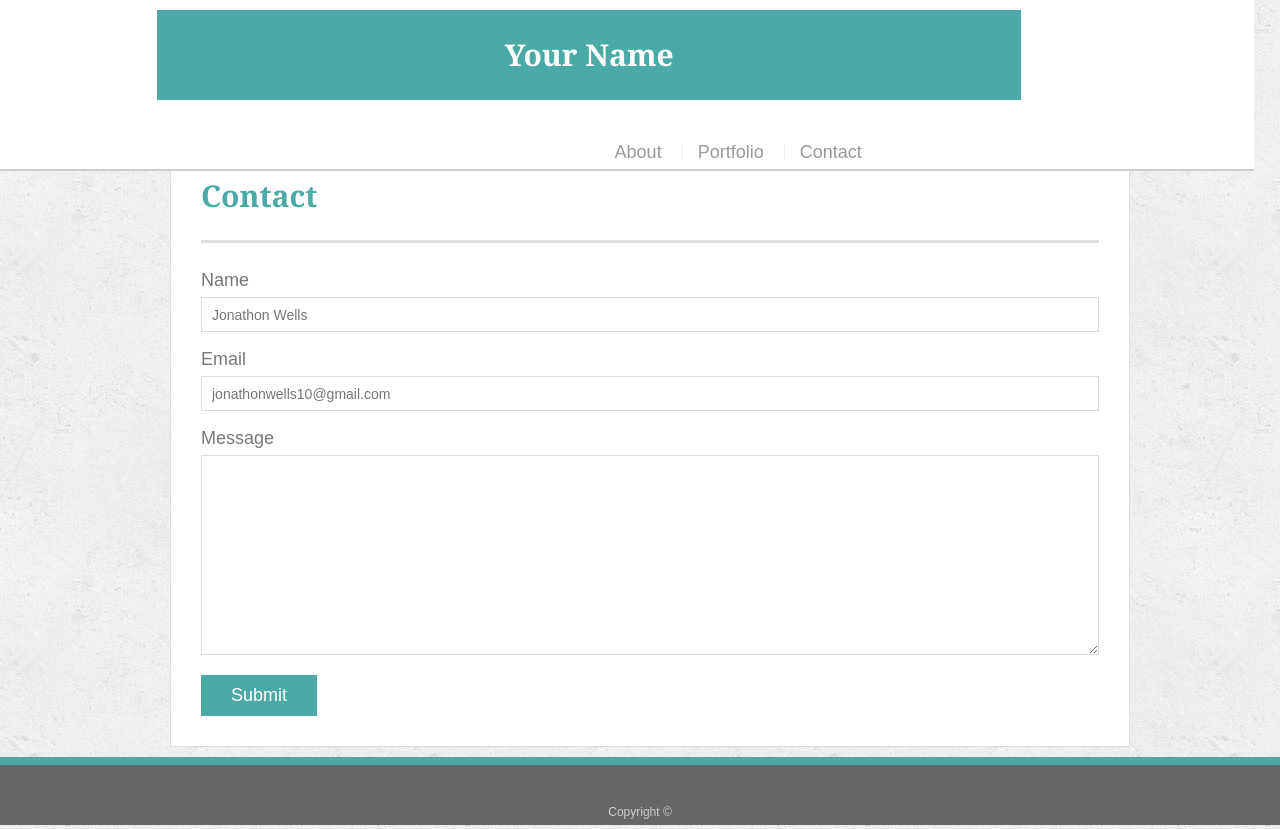
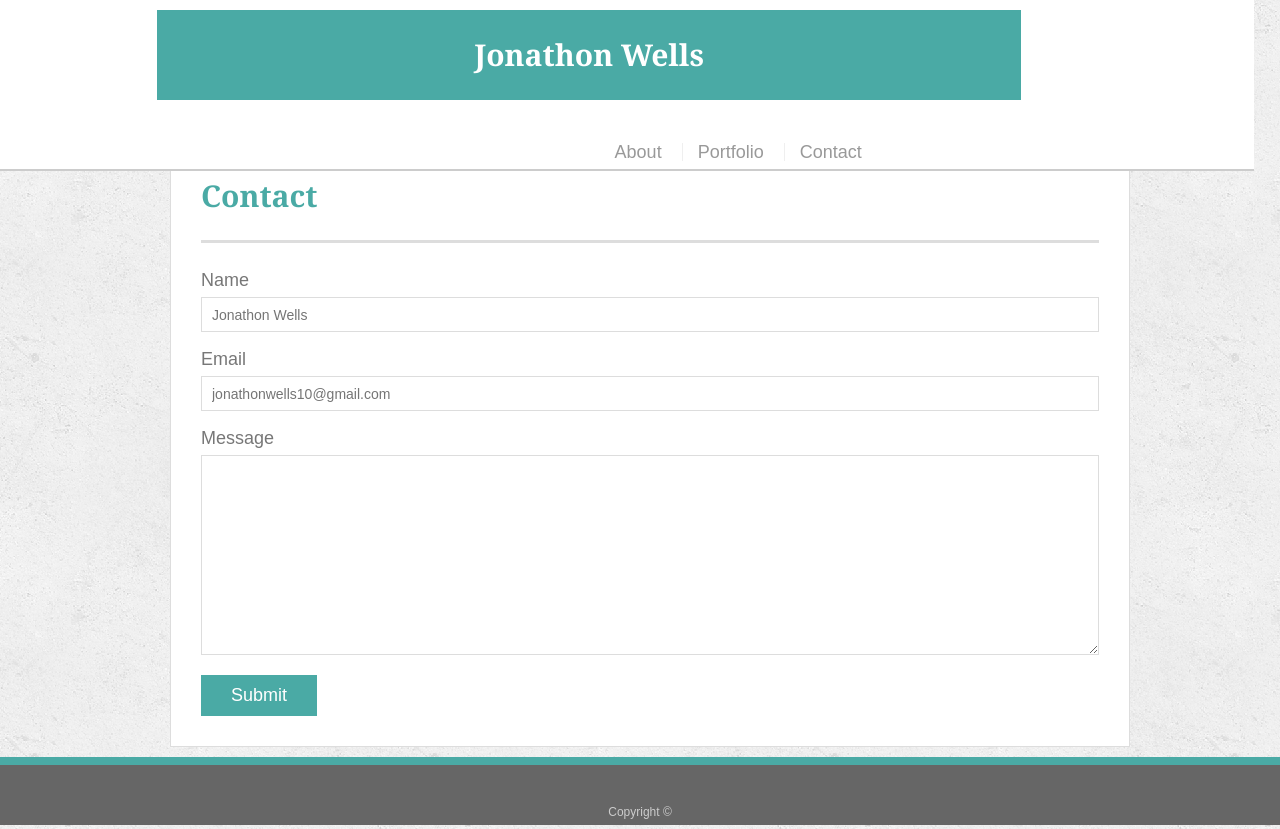
Before and after one commit to jonwells10/Responsive-Portfolio, a plain HTML site: page contact.html in a window 1280 px wide. Drawn offline with Linux system fonts and the light colour scheme.

Commit message:
added name

```diff
--- a/contact.html
+++ b/contact.html
@@ -12,7 +12,7 @@
 
   <header id="masthead">
     <div class="container">
-      <a href="index.html" id="logo">Your Name</a>
+      <a href="index.html" id="logo">Jonathon Wells</a>
       <nav>
         <a href="index.html">About</a>
         <a href="portfolio.html">Portfolio</a>
```
Also changed, not shown: 2 other files.
